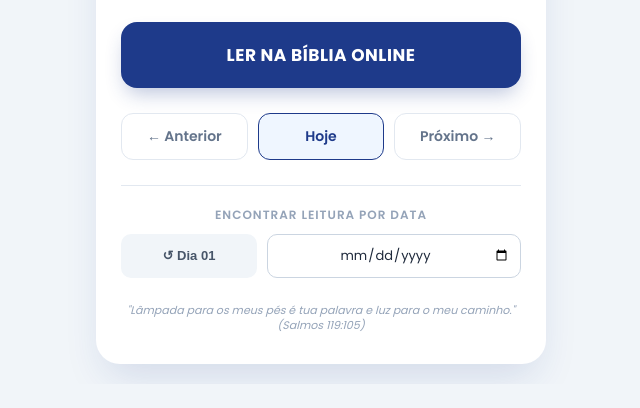
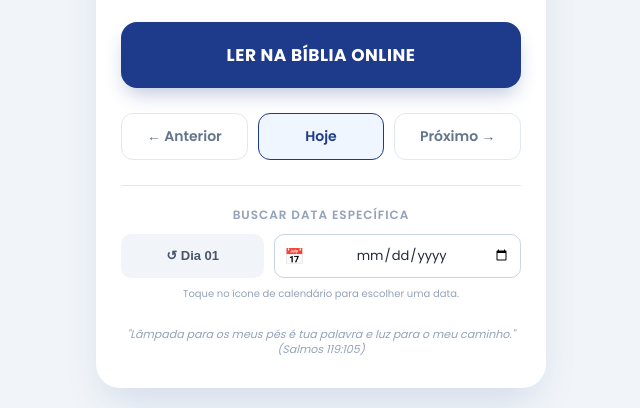
Before and after one commit to Emerson324/leitura-biblia-365-dias, a plain HTML site: page index.html in a window 1280 px wide. Shown: the part 431-839 px from the top of the page, without its empty margins (319-959 px from the left). Before the commit the page ends 815 px from the top, so only its background shows below. Drawn offline with Linux system fonts and the light colour scheme.

Commit message:
feat: icone do calendario

```diff
--- a/index.html
+++ b/index.html
@@ -225,11 +225,18 @@
     </div>
 
     <div class="tools-section">
-        <div class="tools-title">Encontrar Leitura por Data</div>
+        <div class="tools-title">Buscar data específica</div>
         <div class="tools-grid">
             <button class="btn-small" onclick="goToDay1()">↺ Dia 01</button>
-            <input type="date" id="datePicker" class="tool-input" onchange="handleDatePick(this.value)">
+
+            <div style="position: relative; flex: 2;">
+                <input type="date" id="datePicker" class="tool-input" onchange="handleDatePick(this.value)" style="padding-left: 35px;">
+                <span style="position: absolute; left: 10px; top: 50%; transform: translateY(-50%); pointer-events: none; font-size: 16px;">
+                    📅
+                </span>
+            </div>
         </div>
+        <div style="font-size: 10px; color: #94a3b8; margin-top: 8px;">Toque no ícone de calendário para escolher uma data.</div>
     </div>
 
     <div class="footer-verse">"Lâmpada para os meus pés é tua palavra e luz para o meu caminho."<br>(Salmos 119:105)</div>
```
